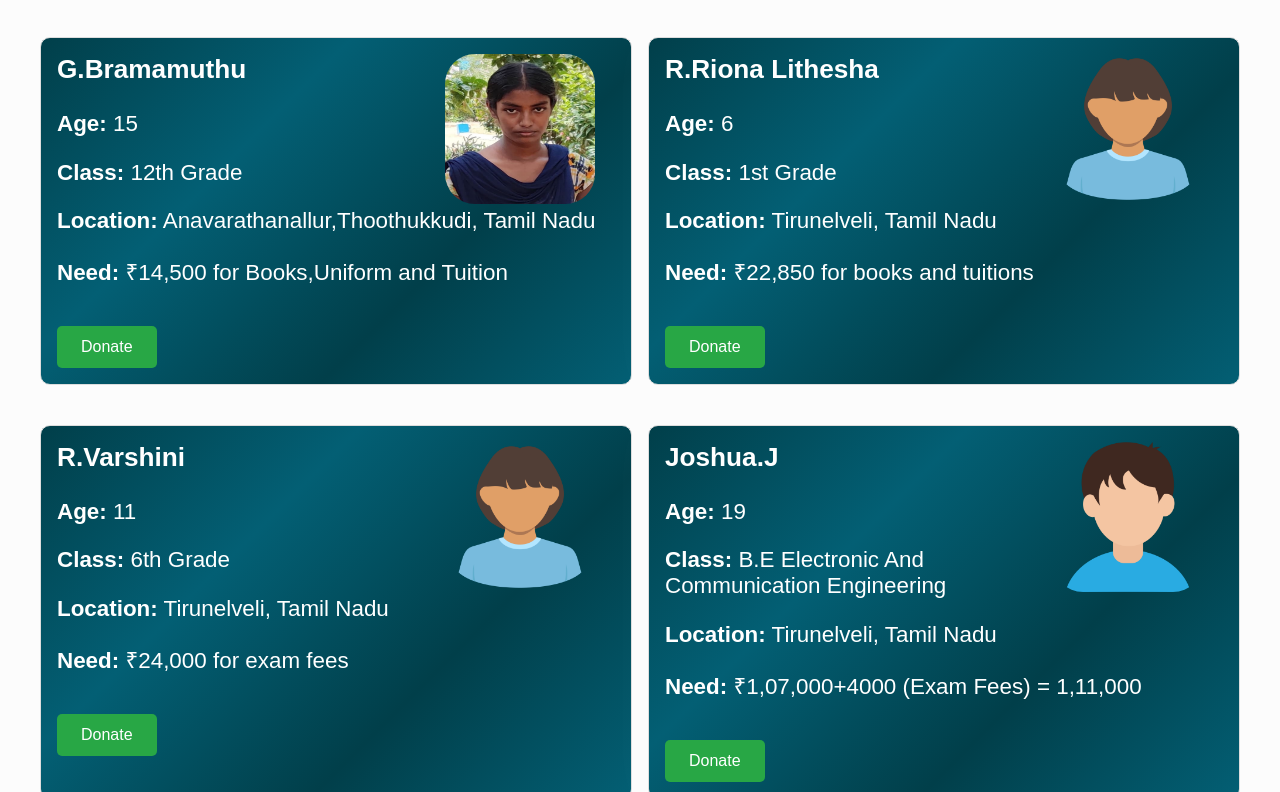
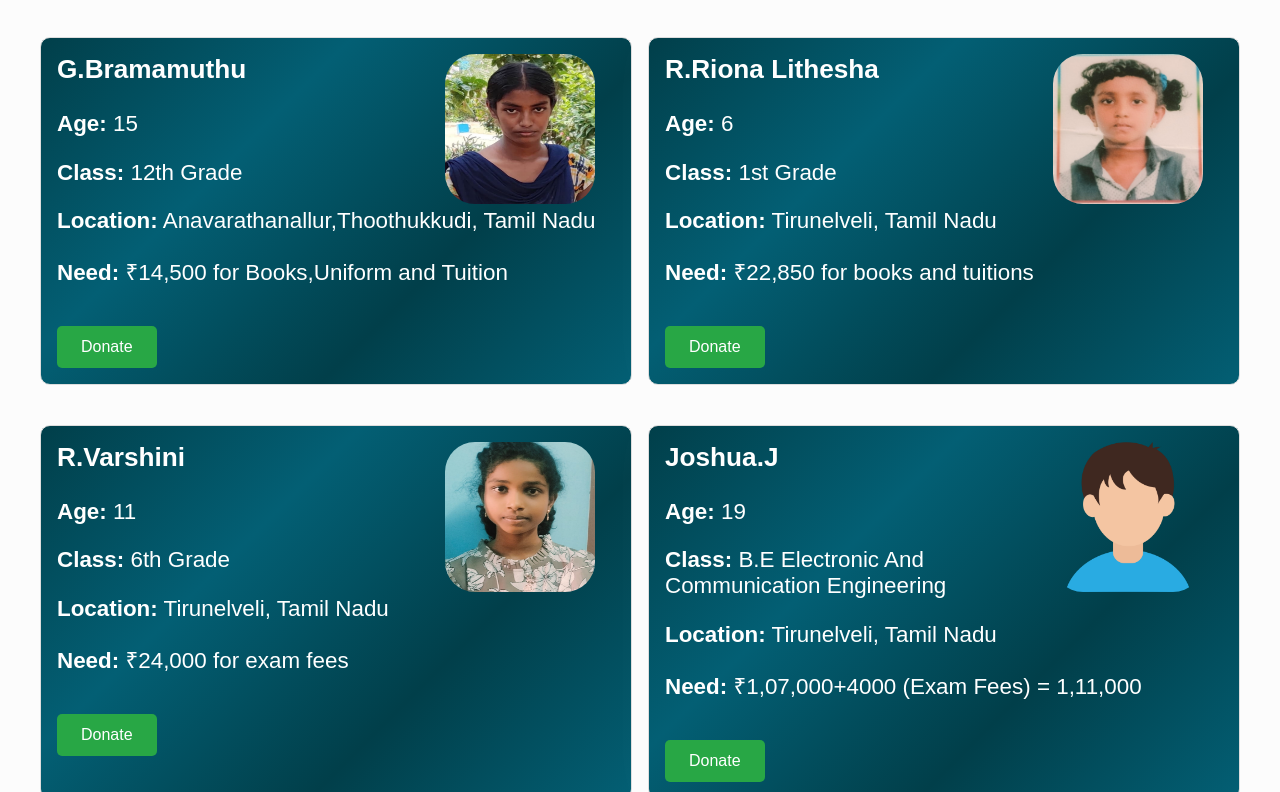
Before and after one commit to Joshua-Samraj/education_website, a plain HTML site: page public/home.html in a window 1280 px wide. Shown: the part 789-1581 px from the top of the page. Drawn offline with nearby package versions, Linux system fonts and the light colour scheme.

Commit message:
Update home.html

```diff
--- a/public/home.html
+++ b/public/home.html
@@ -126,7 +126,7 @@
       grade: "1st Grade",
       location: "Tirunelveli, Tamil Nadu",
       need: "₹22,850 for books and tuitions",
-      image: "image/girl.png",
+      image: "image/riona_lithsha.png",
       detailPage: "riona lithesha.html",
       payment_link:"https://rzp.io/rzp/SqerDit"
 
@@ -136,7 +136,7 @@
       grade: "6th Grade",
       location: "Tirunelveli, Tamil Nadu",
       need: "₹24,000 for exam fees",
-      image: "image/girl.png",
+      image: "image/varshini.png",
       detailPage: "Varshini.html" ,
       payment_link:"https://rzp.io/rzp/a2gVzfb1"
 
```
